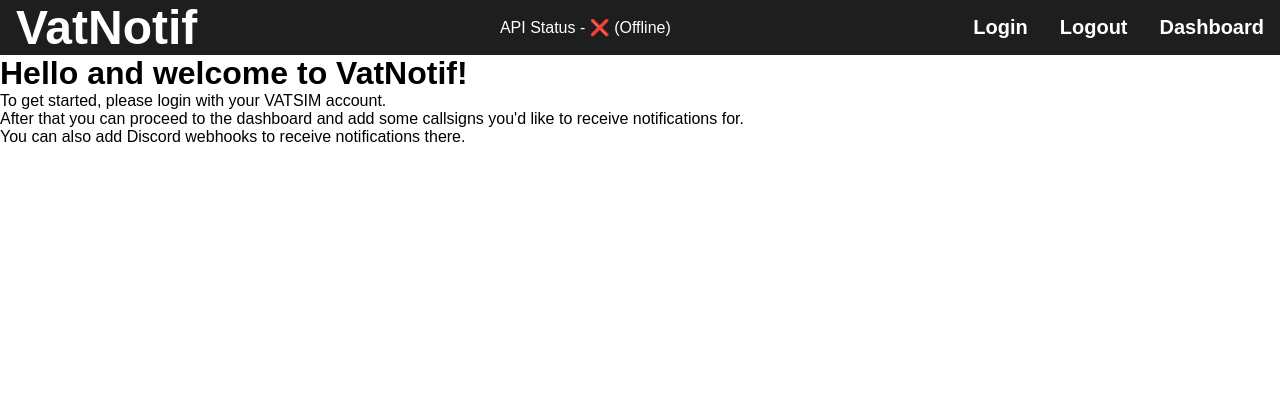
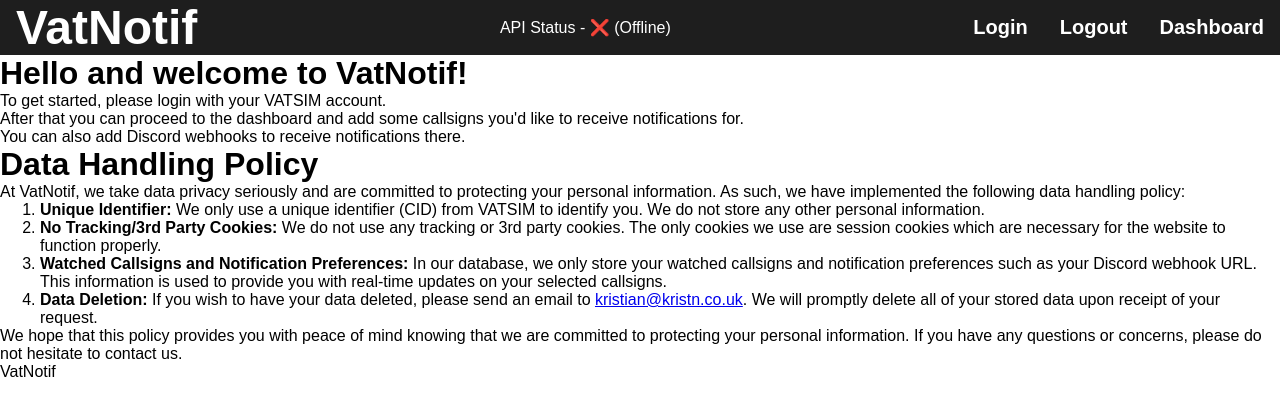
Before and after one commit to kristiankunc/VatNotif-web, a SvelteKit app: page / in a window 1280 px wide. Shown: the top 416 px of the page. Built offline with nearby package versions, Linux system fonts and the light colour scheme; no server answers.

Commit message:
:memo: add data handling policy

```diff
--- a/src/routes/+page.svelte
+++ b/src/routes/+page.svelte
@@ -15,3 +15,32 @@
 	<br />
 	You can also add Discord webhooks to receive notifications there.
 </p>
+
+<h1>Data Handling Policy</h1>
+<p>
+	At VatNotif, we take data privacy seriously and are committed to protecting your personal information. As such, we have implemented the following
+	data handling policy:
+</p>
+<ol>
+	<li>
+		<strong>Unique Identifier:</strong> We only use a unique identifier (CID) from VATSIM to identify you. We do not store any other personal information.
+	</li>
+	<li>
+		<strong>No Tracking/3rd Party Cookies:</strong> We do not use any tracking or 3rd party cookies. The only cookies we use are session cookies which
+		are necessary for the website to function properly.
+	</li>
+	<li>
+		<strong>Watched Callsigns and Notification Preferences:</strong> In our database, we only store your watched callsigns and notification preferences
+		such as your Discord webhook URL. This information is used to provide you with real-time updates on your selected callsigns.
+	</li>
+	<li>
+		<strong>Data Deletion:</strong> If you wish to have your data deleted, please send an email to
+		<a href="mailto:kristian@kristn.co.uk">kristian@kristn.co.uk</a>. We will promptly delete all of your stored data upon receipt of your
+		request.
+	</li>
+</ol>
+<p>
+	We hope that this policy provides you with peace of mind knowing that we are committed to protecting your personal information. If you have any
+	questions or concerns, please do not hesitate to contact us.
+</p>
+<p>VatNotif</p>
```
